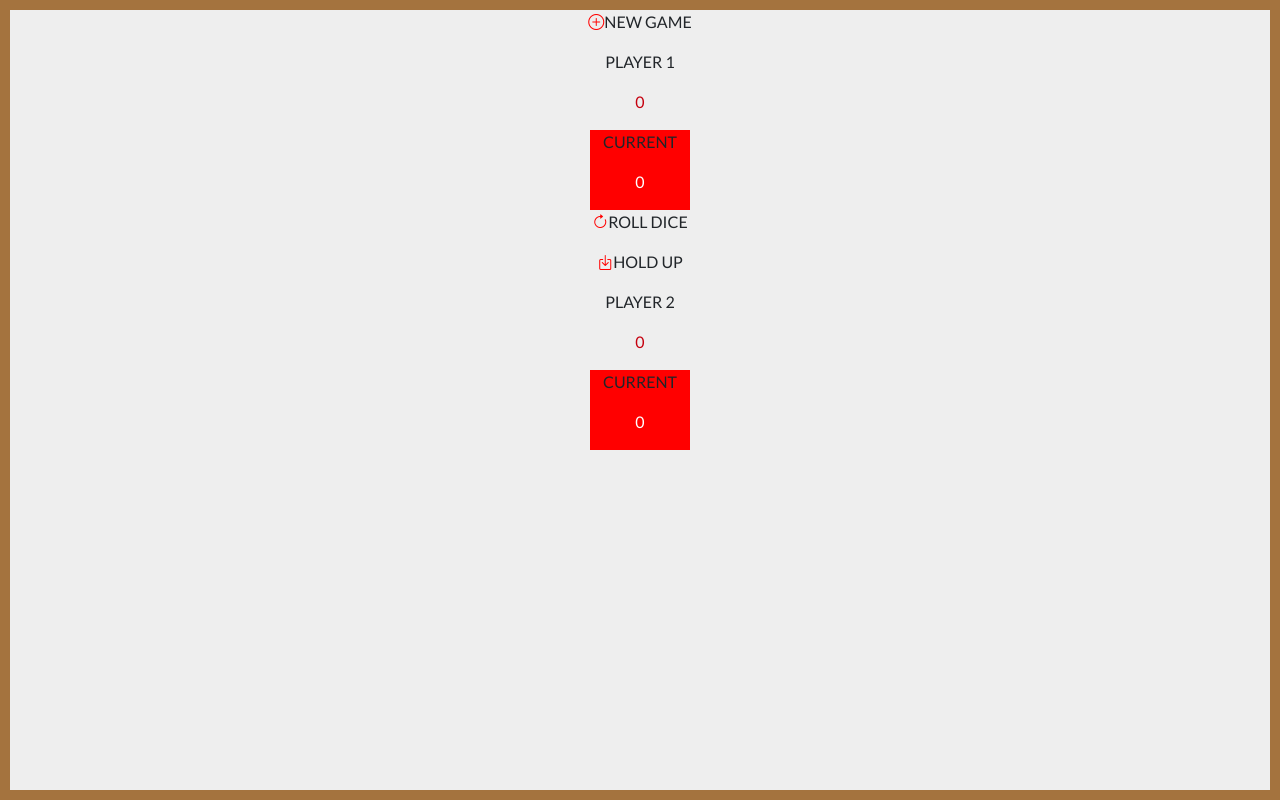
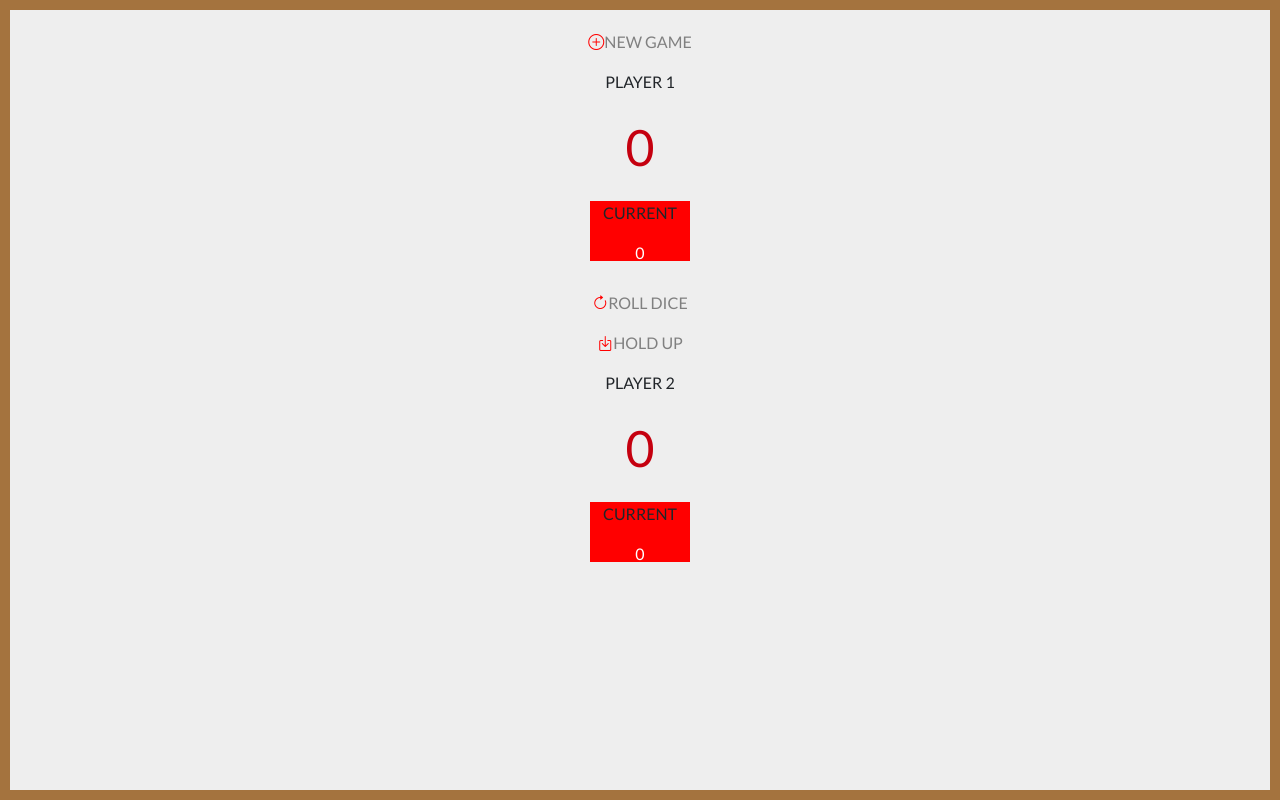
Before and after one commit to Jessica130883/dice-game, a plain HTML site: page index.html in a window 1280 px wide. Drawn offline with nearby package versions, Linux system fonts and the light colour scheme.

Commit message:
Modification font-size, couleurs

```diff
--- a/Stylesheet.css
+++ b/Stylesheet.css
@@ -19,14 +19,26 @@ body {
     text-align: center;
 }
 .container-current1, .container-current2 {
-    height: 80px;
+    height: 60px;
     width: 100px;
     background-color: red;
     margin: auto;
+
+}
+.button, .clockwise, .in-down {
+    color: #808080;
 }
 .current-nb {
     color: white;
 }
 .score-nb {
     color: #C5000F;
+    font-size: 50px;
 }
+
+.new-game {
+    margin-top: 20px;
+}
+.container-play {
+    margin-top: 30px;
+}
```
